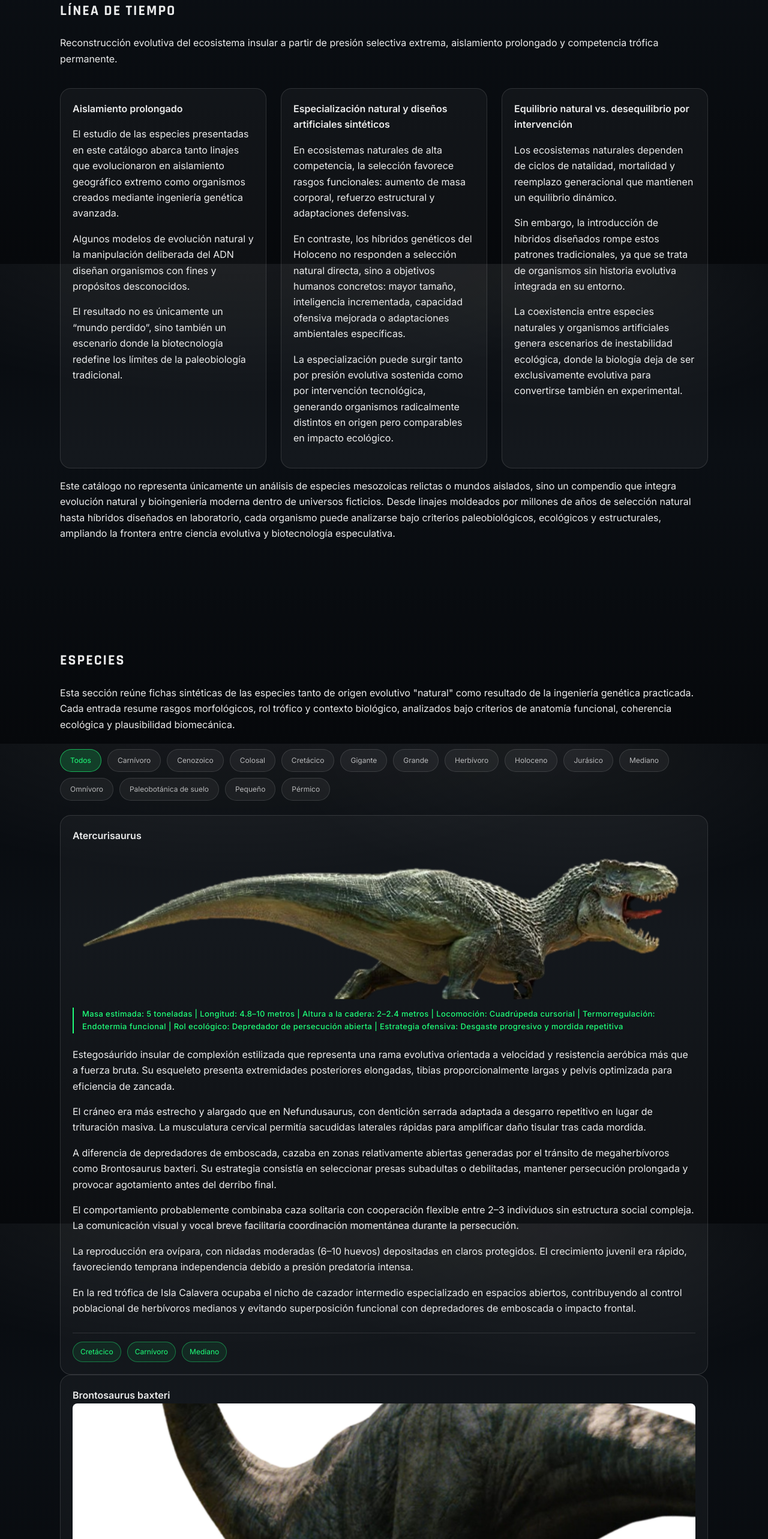
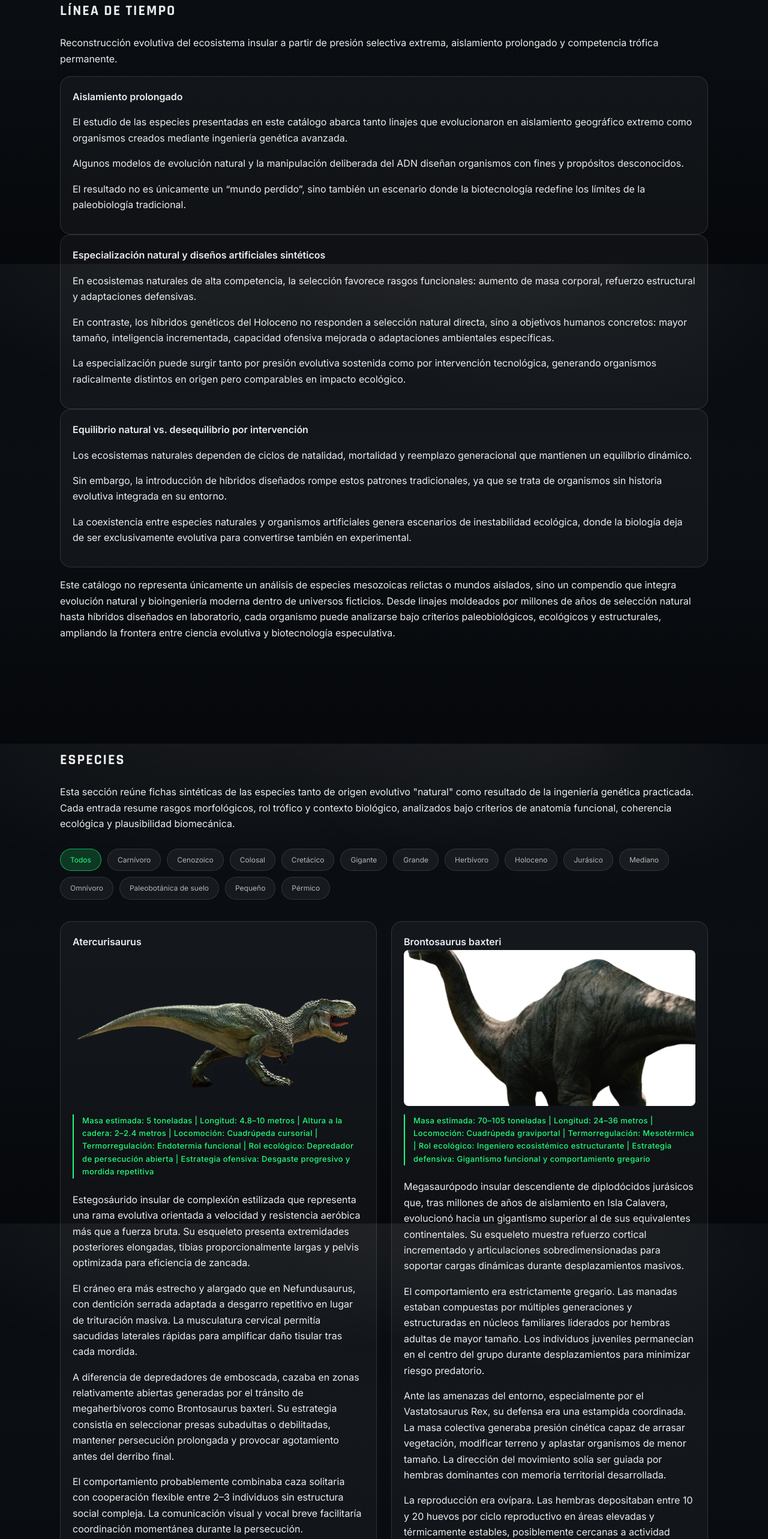
Before and after one commit to lu-developer476/Dinosauria, a React (Vite) app: page / in a window 1280 px wide. Shown: the part 1160-3726 px from the top of the page at 60% size. Built offline with nearby package versions, Linux system fonts and the light colour scheme.

Commit message:
styles.css

```diff
--- a/src/styles.css
+++ b/src/styles.css
@@ -98,16 +98,16 @@ section[id]{scroll-margin-top:90px}
 }
 
 /* GRID 2 COLUMNAS */
-.cards-3col{
+.cards-2col{
   display:grid;
-  grid-template-columns:repeat(3,1fr);
+  grid-template-columns:repeat(2,1fr);
   gap:24px;
   margin-top:36px;
   animation:fadeInCards 0.4s ease;
 }
 
 @media(max-width:900px){
-  .cards-3col{
+  .cards-2col{
     grid-template-columns:1fr;
   }
 }
```
